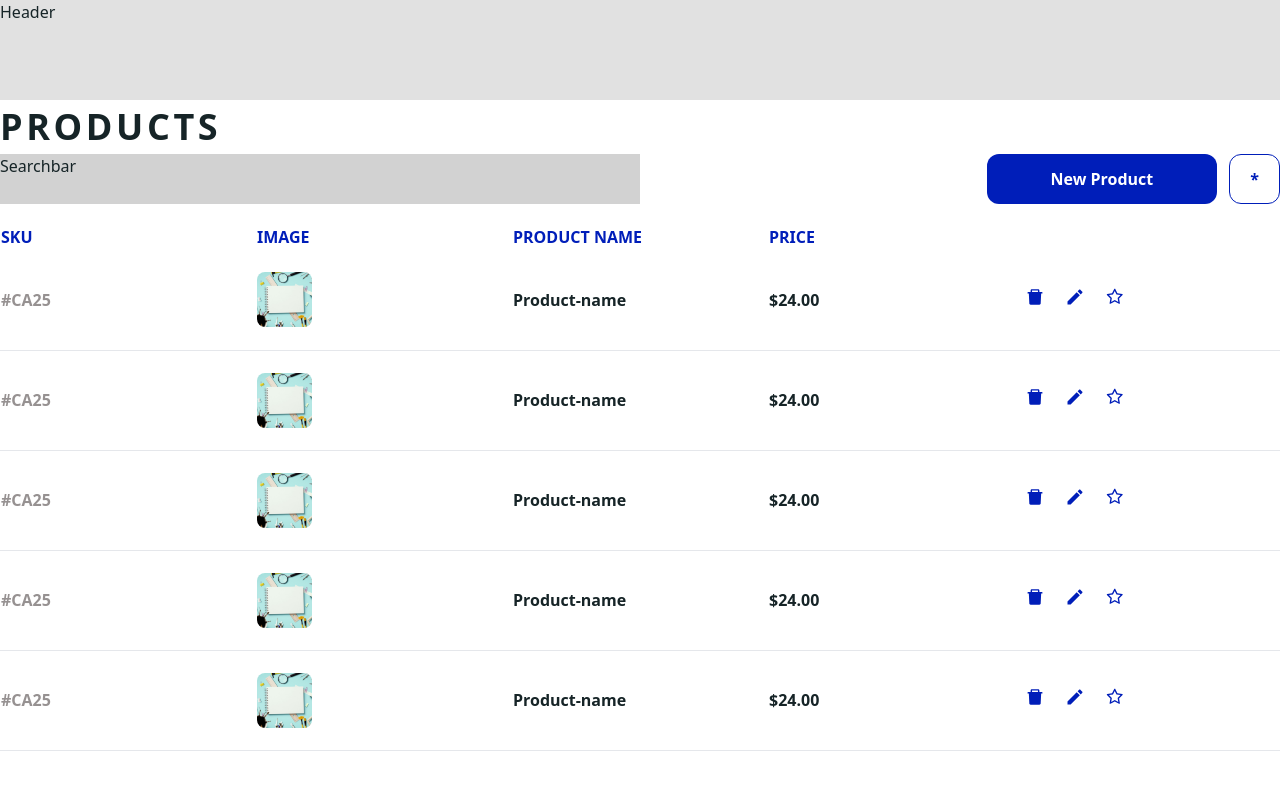
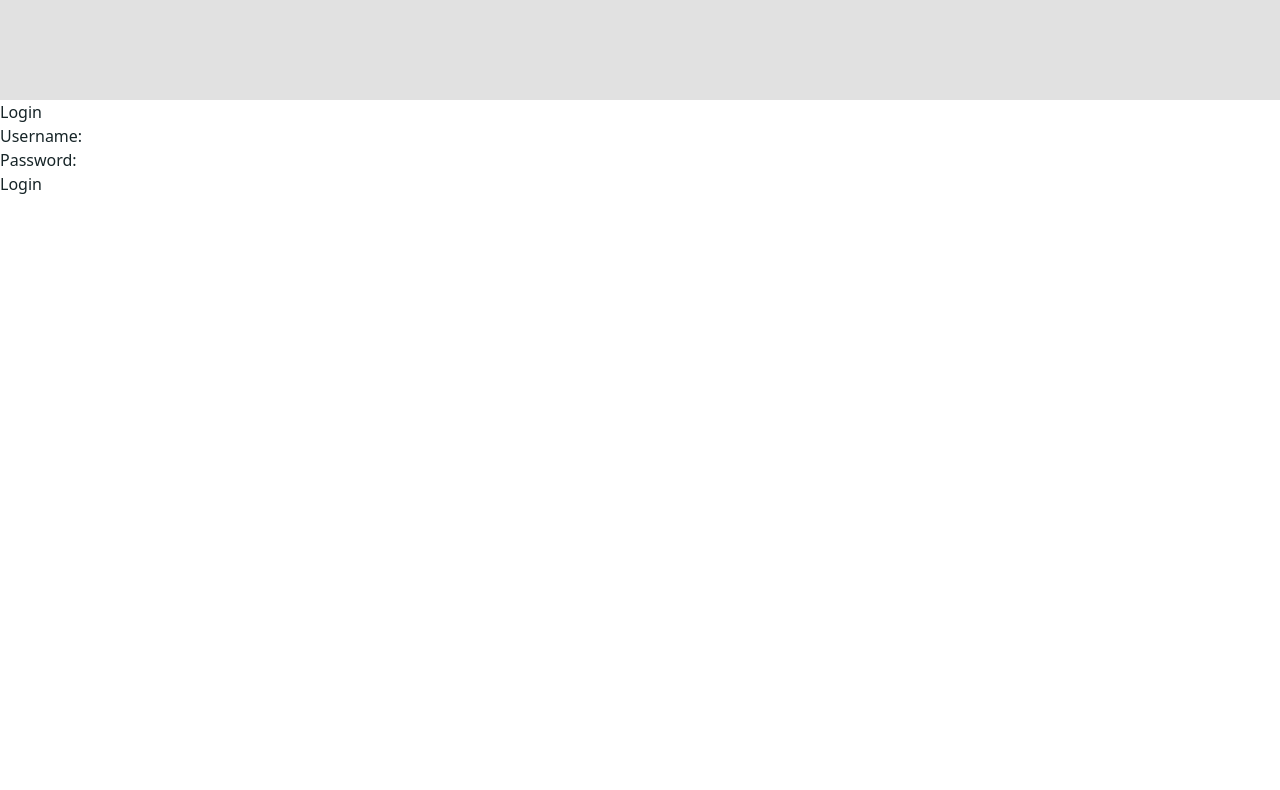
Before and after one commit to sahanperera00/code94_frontend, a React (Vite) app: page / in a window 1280 px wide. Shown: the top 790 px of the page. Built offline with nearby package versions, Linux system fonts and the light colour scheme.

Commit message:
feat: frontend and backend connected

```diff
--- a/package.json
+++ b/package.json
@@ -10,6 +10,7 @@
     "preview": "vite preview"
   },
   "dependencies": {
+    "axios": "^1.7.2",
     "react": "^18.2.0",
     "react-dom": "^18.2.0",
     "react-router-dom": "^6.23.1"
--- a/src/App.jsx
+++ b/src/App.jsx
@@ -1,6 +1,12 @@
+import Header from "./Layouts/Header";
 import "./assets/styles/App.css";
 import AppRoutes from "./routes";
 
 export default function App() {
-  return <AppRoutes />;
+  return (
+    <>
+      <Header />
+      <AppRoutes />
+    </>
+  );
 }
--- a/src/Layouts/Header/index.jsx
+++ b/src/Layouts/Header/index.jsx
@@ -2,8 +2,8 @@ import React from "react";
 
 export default function Header() {
   return (
-    <div className="bg-[#e1e1e1] h-[100px]">
-      <h1>Header</h1>
+    <div className="container mx-auto bg-[#e1e1e1] h-[100px]">
+      <h1></h1>
     </div>
   );
 }
--- a/src/components/Button/index.jsx
+++ b/src/components/Button/index.jsx
@@ -3,11 +3,11 @@ import React from "react";
 export default function Button({ type, onClick, children, className }) {
   const getButtonClass = () => {
     if (type === "primary") {
-      return "bg-[#001eb9] text-white hover:bg-[#001e99]";
+      return "bg-[#001eb9] text-white";
     } else if (type === "secondary") {
-      return "border border-[#001eb9] text-[#001eb9] hover:bg-[#001eb9] hover:text-white";
+      return "border border-[#001eb9] text-[#001eb9]";
     }
-    return "bg-gray-200 text-gray-700 hover:bg-gray-300";
+    return "";
   };
 
   return (
--- a/src/components/Searchbar/index.jsx
+++ b/src/components/Searchbar/index.jsx
@@ -1,5 +1,5 @@
 import React from "react";
 
 export default function Searchbar() {
-  return <div className="bg-[#d2d2d2]">Searchbar</div>;
+  return <div className="bg-[#]"></div>;
 }
--- a/src/components/TableRow/index.jsx
+++ b/src/components/TableRow/index.jsx
@@ -3,26 +3,27 @@ import Image from ".././../assets/images/product-img.png";
 import EditIcon from ".././../assets/icons/edit-icon.svg";
 import DeleteIcon from ".././../assets/icons/delete-icon.svg";
 import StarIcon from ".././../assets/icons/star.svg";
+import Button from "../Button";
 
-export default function Row() {
+export default function Row({ product }) {
   return (
-    <tr className="bg-[#] font-semibold h-[100px] border-b">
-      <td className="text-[#969191]">#CA25</td>
+    <tr className="bg-[#] h-[100px] border-b ">
+      <td className="text-[#969191]">#{product?.sku}</td>
       <td>
         <img src={Image} alt="product" className="h-[55px] w-auto rounded-lg" />
       </td>
-      <td>Product-name</td>
-      <td>$24.00</td>
-      <td className="space-x-5">
-        <button className="text-red-500 hover:text-red-700">
-          <img src={DeleteIcon} alt="Delete" className="w-5 h-5" />
-        </button>
-        <button className="text-blue-500 hover:text-blue-700">
-          <img src={EditIcon} alt="Edit" className="w-5 h-5" />
-        </button>
-        <button className="text-yellow-500 hover:text-yellow-700">
-          <img src={StarIcon} alt="Star" className="w-5 h-5" />
-        </button>
+      <td>{product?.name}</td>
+      <td>${product?.price}</td>
+      <td>
+        <Button>
+          <img src={DeleteIcon} alt="Delete" className="w-6 h-6" />
+        </Button>
+        <Button>
+          <img src={EditIcon} alt="Edit" className="w-6 h-6" />
+        </Button>
+        <Button>
+          <img src={StarIcon} alt="Star" className="w-6 h-6" />
+        </Button>
       </td>
     </tr>
   );
--- /dev/null
+++ b/src/pages/Login/index.jsx
@@ -0,0 +1,49 @@
+import React, { useState } from "react";
+import api from "../../utils/api";
+import { useNavigate } from "react-router-dom";
+
+export default function Login() {
+  const [username, setUsername] = useState("");
+  const [password, setPassword] = useState("");
+  const navigate = useNavigate();
+
+  const handleLogin = async (e) => {
+    e.preventDefault();
+
+    try {
+      const response = await api.post("/auth", { username, password });
+      const { token } = response.data;
+
+      localStorage.setItem("jwtToken", token);
+
+      navigate("/main");
+    } catch (error) {
+      console.error("Login failed:", error);
+    }
+  };
+
+  return (
+    <div>
+      <h2>Login</h2>
+      <form onSubmit={handleLogin}>
+        <div>
+          <label>Username:</label>
+          <input
+            type="text"
+            value={username}
+            onChange={(e) => setUsername(e.target.value)}
+          />
+        </div>
+        <div>
+          <label>Password:</label>
+          <input
+            type="password"
+            value={password}
+            onChange={(e) => setPassword(e.target.value)}
+          />
+        </div>
+        <button type="submit">Login</button>
+      </form>
+    </div>
+  );
+}
--- a/src/pages/MainPage/index.jsx
+++ b/src/pages/MainPage/index.jsx
@@ -1,32 +1,48 @@
-import React from "react";
+import React, { useEffect, useState } from "react";
 import Header from "../../Layouts/Header";
 import Searchbar from "../../components/Searchbar";
 import Button from "../../components/Button";
 import Row from "../../components/TableRow";
+import StarredIcon from ".././../assets/icons/starred.svg";
+import api, { setAuthToken } from "../../utils/api";
 
 export default function MainPage() {
+  const [products, setProducts] = useState([]);
+
+  useEffect(() => {
+    const token = localStorage.getItem("jwtToken");
+    setAuthToken(token);
+
+    const fetchProducts = async () => {
+      try {
+        const response = await api.get("/product/all");
+        setProducts(response.data.products);
+        console.log(products);
+      } catch (error) {
+        console.error("Error fetching products:", error);
+      }
+    };
+
+    fetchProducts();
+  }, []);
+
   return (
-    <div className="container bg-[#] h-screen mx-auto">
-      <Header />
+    <div className="container bg-[#] mx-auto">
       <h1 className="uppercase text-[36px] font-bold tracking-widest">
         Products
       </h1>
       <div className="grid grid-cols-2 mb-5">
         <Searchbar />
         <div className="flex justify-end gap-3">
-          <Button
-            type="primary"
-            onClick={() => {}}
-            className="px-16"
-          >
+          <Button type="primary" onClick={() => {}} className="px-16">
             New Product
           </Button>
           <Button type="secondary" onClick={() => {}} className="px-5">
-            *
+            <img src={StarredIcon} alt="Edit" className="w-6 h-6" />
           </Button>
         </div>
       </div>
-      <table className="container table-fixed">
+      <table className="container table-fixed text-lg font-medium">
         <thead>
           <tr className="text-[#001eb9] text-left uppercase">
             <th>SKU</th>
@@ -37,11 +53,9 @@ export default function MainPage() {
           </tr>
         </thead>
         <tbody>
-          <Row />
-          <Row />
-          <Row />
-          <Row />
-          <Row />
+          {products.map((product) => (
+            <Row key={product.id} product={product} />
+          ))}
         </tbody>
       </table>
     </div>
--- a/src/routes/index.jsx
+++ b/src/routes/index.jsx
@@ -1,11 +1,13 @@
 import React from "react";
 import { Routes, Route } from "react-router-dom";
 import MainPage from "../pages/MainPage";
+import Login from "../pages/Login";
 
 export default function AppRoutes() {
   return (
     <Routes>
-      <Route path="/" element={<MainPage />} />
+      <Route path="/" element={<Login />} />
+      <Route path="/main" element={<MainPage />} />
     </Routes>
   );
 }
--- /dev/null
+++ b/src/utils/api.js
@@ -0,0 +1,16 @@
+import axios from "axios";
+
+const API_BASE_URL = "http://localhost:4000/api";
+
+const api = axios.create({
+  baseURL: API_BASE_URL,
+  headers: {
+    "Content-Type": "application/json",
+  },
+});
+
+export const setAuthToken = (token) => {
+  api.defaults.headers.common["Authorization"] = `Bearer ${token}`;
+};
+
+export default api;
```
Also changed, not shown: 1 other file (tests, documents, lock files or other folders).
